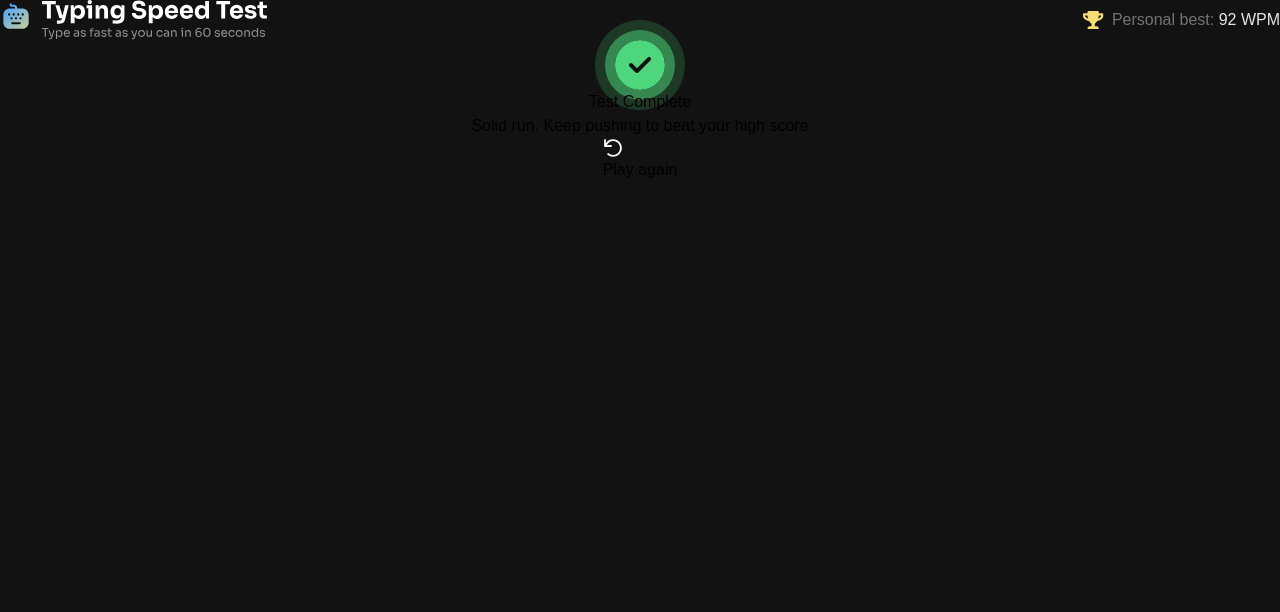
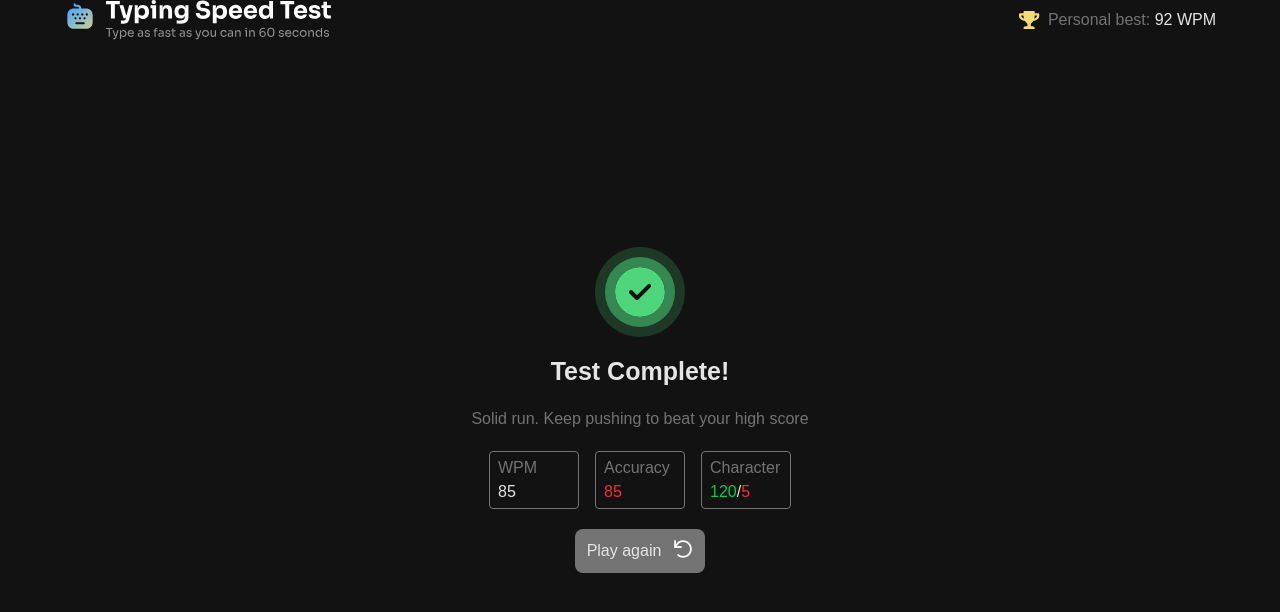
Before and after one commit to Zer0-Gravity/mini-react-project, a React (Vite) app in the folder typing-test/: page /result in a window 1280 px wide. Shown: the top 612 px of the page. Built offline with nearby package versions, Linux system fonts and the light colour scheme.

Commit message:
Feat: Add more additional info o result page Style: result page

```diff
--- a/typing-test/src/Component/Header.tsx
+++ b/typing-test/src/Component/Header.tsx
@@ -1,6 +1,6 @@
 function Header() {
     return (
-        <header className="flex justify-between w-[70%] md:w-full sm:w-full">
+        <header className="flex justify-between w-[70%] sm:w-[90%] xs:w-full">
             <img src="/images/logo-large.svg" alt="" />
             <div className="flex gap-2 items-center">
                 <img src="/images/icon-personal-best.svg" alt="" />
--- a/typing-test/src/Component/Result.tsx
+++ b/typing-test/src/Component/Result.tsx
@@ -2,22 +2,44 @@ import Header from "./Header";
 
 function Result() {
     return (
-        <main className="flex flex-col items-center">
+        <main className="flex flex-col items-center h-screen">
             {/* Header section */}
             <Header />
 
-            <section className="flex-1 flex flex-col items-center justify-center md:w-full ">
-                <div className="complete-icon">
-                    <img src="/images/icon-completed.svg" alt="complete" />
-                </div>
-                <h1>Test Complete</h1>
-                <p>Solid run. Keep pushing to beat your high score</p>
-            </section>
-
-            <button>
-                <img src="/images/icon-restart.svg" alt="" />
-                <span>Play again</span>
-            </button>
+            <div className="flex-1 flex flex-col items-center gap-5 justify-center">
+                <section className="flex flex-col items-center justify-center md:w-full gap-4 ">
+                    <div className="complete-icon">
+                        <img src="/images/icon-completed.svg" alt="complete" />
+                    </div>
+                    <h1 className="text-neutral-200 text-[25px] font-semibold mt-5">
+                        Test Complete!
+                    </h1>
+                    <p className="text-neutral-500">
+                        Solid run. Keep pushing to beat your high score
+                    </p>
+                </section>
+                <section className="flex gap-4">
+                    <div className="border border-neutral-500 w-22.5 py-1 px-2 rounded-sm">
+                        <h1 className="text-neutral-500">WPM</h1>
+                        <span className="text-neutral-200">85</span>
+                    </div>
+                    <div className="border border-neutral-500 w-22.5 py-1 px-2 rounded-sm">
+                        <h1 className="text-neutral-500">Accuracy</h1>
+                        <span className="text-red-500">85</span>
+                    </div>
+                    <div className="border border-neutral-500 w-22.5 py-1 px-2 rounded-sm">
+                        <h1 className="text-neutral-500">Character</h1>
+                        <p className="text-neutral-200 font-medium">
+                            <span className="text-green-500">120</span>/
+                            <span className="text-red-500">5</span>
+                        </p>
+                    </div>
+                </section>
+                <button className="flex bg-neutral-500 px-3 py-2.5 rounded-lg gap-3">
+                    <span className="text-neutral-200">Play again</span>
+                    <img src="/images/icon-restart.svg" alt="logo-button" />
+                </button>
+            </div>
         </main>
     );
 }
--- a/typing-test/src/index.css
+++ b/typing-test/src/index.css
@@ -19,6 +19,8 @@ body {
 
     /* Yellow */
     ---color-yellow-400: hsl(49, 85%, 70%);
+
+    --breakpoint-xs: 360px;
 }
 
 @layer utilities {
```
